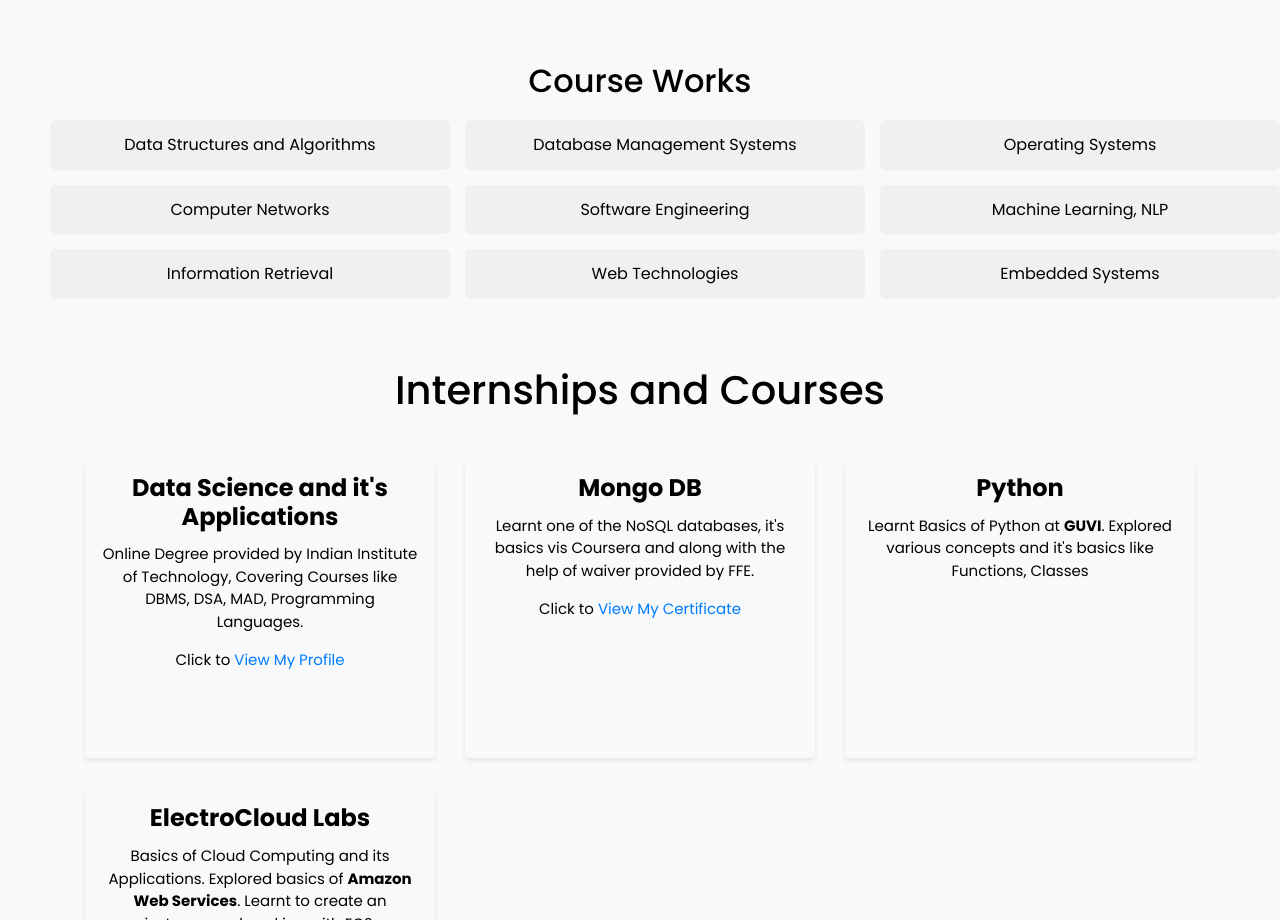
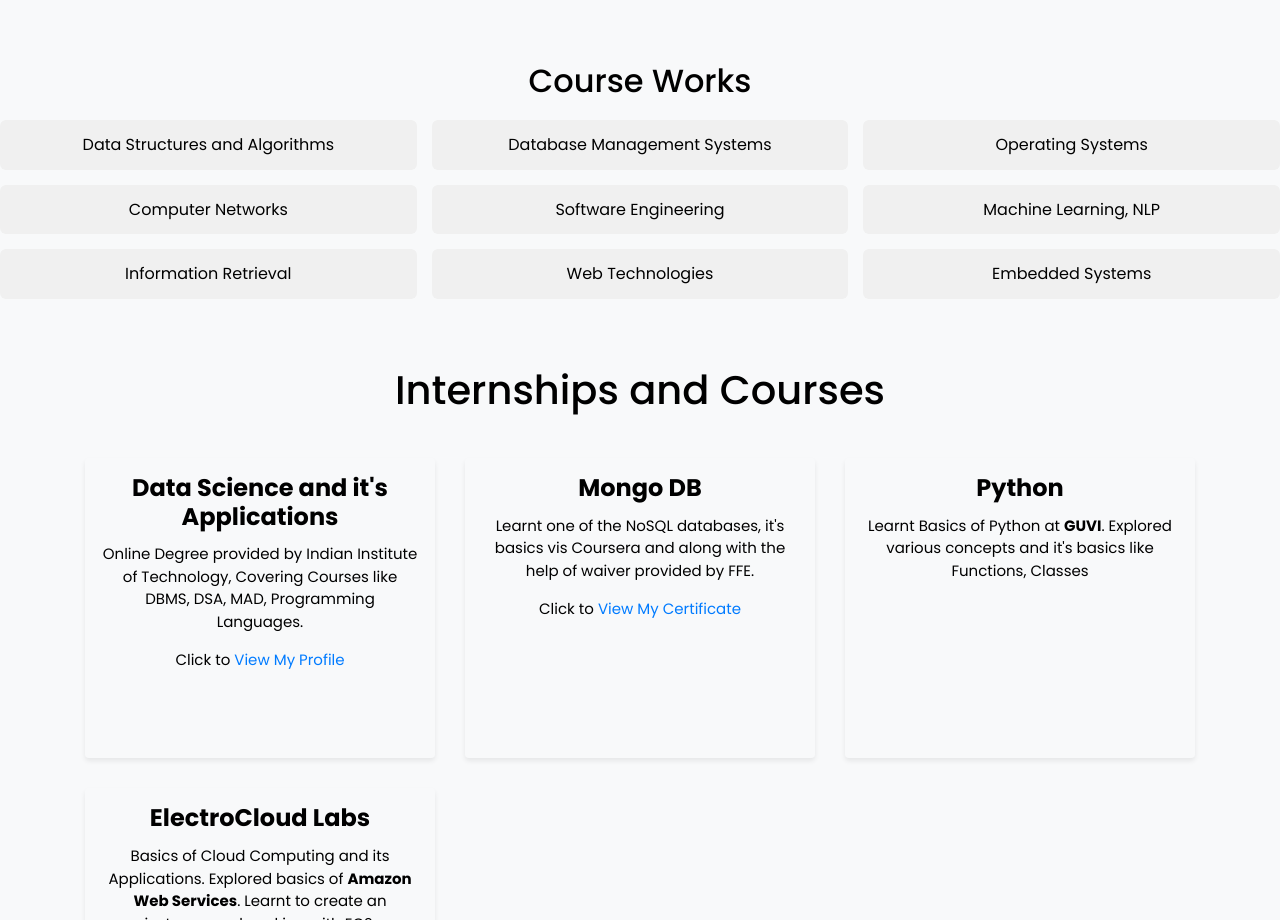
Before and after one commit to Rak1602/Portfolio, a plain HTML site: page index.html in a window 1280 px wide. Shown: the part 2220-3140 px from the top of the page. Drawn offline with nearby package versions, Linux system fonts and the light colour scheme; a small style sheet from the web is missing.

Commit message:
Update portfolio_main.css

```diff
--- a/portfolio_main.css
+++ b/portfolio_main.css
@@ -1150,7 +1150,7 @@ footer {
     display: grid;
     grid-template-columns: repeat(3, 1fr); /* 3 columns */
     gap: 15px; /* space between items */
-    padding-left: 50px;
+    padding-left: auto;
     list-style-type: none;
     max-width: 1500px;
   }
```
